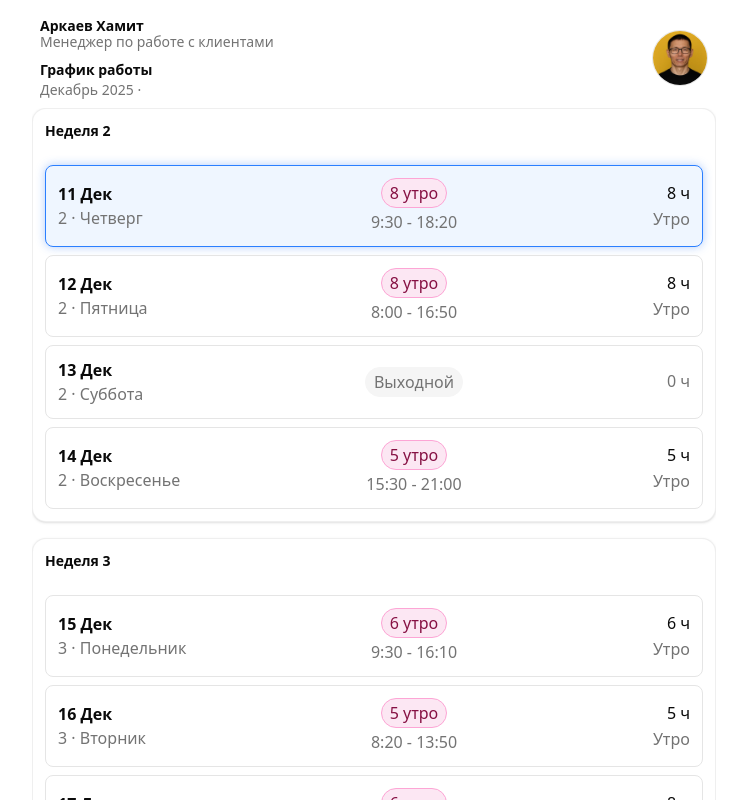
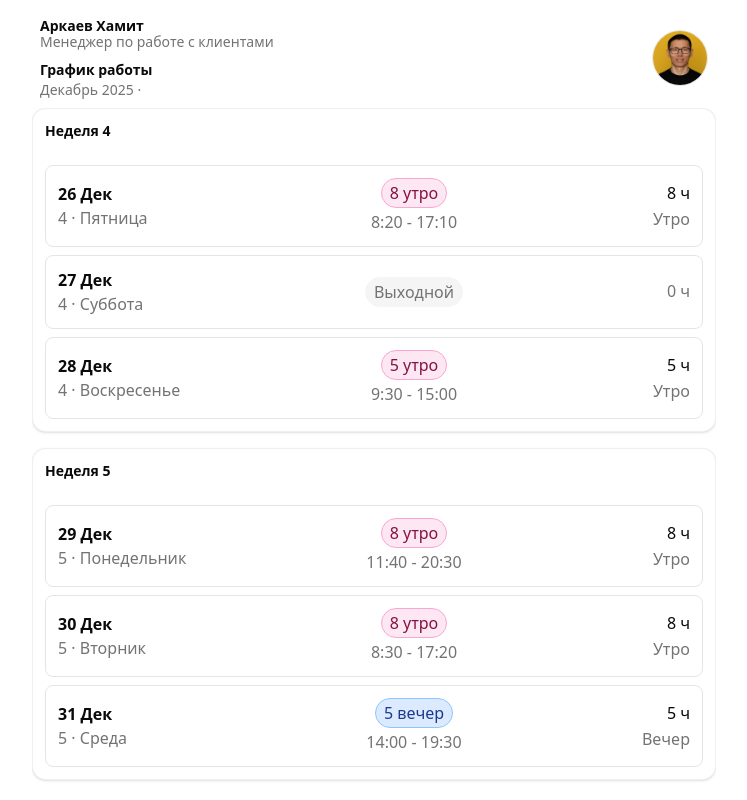
Before and after one commit to Hama-Gama/work-schedule, a React (Vite) app: page / in a window 1280 px wide. Shown: the top 800 px of the page, without its empty margins (266-1013 px from the left). Built offline with nearby package versions, Linux system fonts and the light colour scheme.

Commit message:
updates schedule for new year

```diff
--- a/src/data/decemberScheduleData.ts
+++ b/src/data/decemberScheduleData.ts
@@ -20,288 +20,7 @@ export type DayShift = {
 const DECEMBER = 'Декабрь'
 
 export const december2025Schedule: DayShift[] = [
-	// Неделя 1
-	{
-		date: '2025-12-01',
-		dayOfMonth: 1,
-		weekday: 'Понедельник',
-		weekNumber: 1,
-		monthName: DECEMBER,
-		shiftType: 'morning',
-		shiftName: '8 утро',
-		timeRange: '10:50 - 19:40',
-		durationHours: 8,
-	},
-	{
-		date: '2025-12-02',
-		dayOfMonth: 2,
-		weekday: 'Вторник',
-		weekNumber: 1,
-		monthName: DECEMBER,
-		shiftType: 'morning',
-		shiftName: '5 утро',
-		timeRange: '8:20 - 13:50',
-		durationHours: 5,
-	},
-	{
-		date: '2025-12-03',
-		dayOfMonth: 3,
-		weekday: 'Среда',
-		weekNumber: 1,
-		monthName: DECEMBER,
-		shiftType: 'morning',
-		shiftName: '5 утро',
-		timeRange: '8:00 - 13:30',
-		durationHours: 5,
-	},
-	{
-		date: '2025-12-04',
-		dayOfMonth: 4,
-		weekday: 'Четверг',
-		weekNumber: 1,
-		monthName: DECEMBER,
-		shiftType: 'morning',
-		shiftName: '8 утро',
-		timeRange: '8:30 - 17:20',
-		durationHours: 8,
-	},
-	{
-		date: '2025-12-05',
-		dayOfMonth: 5,
-		weekday: 'Пятница',
-		weekNumber: 1,
-		monthName: DECEMBER,
-		shiftType: 'morning',
-		shiftName: '8 утро',
-		timeRange: '8:00 - 16:50',
-		durationHours: 8,
-	},
-	{
-		date: '2025-12-06',
-		dayOfMonth: 6,
-		weekday: 'Суббота',
-		weekNumber: 1,
-		monthName: DECEMBER,
-		shiftType: 'none',
-		shiftName: 'Выходной',
-		timeRange: '',
-		durationHours: 0,
-	},
-	{
-		date: '2025-12-07',
-		dayOfMonth: 7,
-		weekday: 'Воскресенье',
-		weekNumber: 1,
-		monthName: DECEMBER,
-		shiftType: 'evening',
-		shiftName: '6 вечер',
-		timeRange: '15:20 - 22:00',
-		durationHours: 6,
-	},
-
-	// Неделя 2
-	{
-		date: '2025-12-08',
-		dayOfMonth: 8,
-		weekday: 'Понедельник',
-		weekNumber: 2,
-		monthName: DECEMBER,
-		shiftType: 'morning',
-		shiftName: '8 утро',
-		timeRange: '11:40 - 20:30',
-		durationHours: 8,
-	},
-	{
-		date: '2025-12-09',
-		dayOfMonth: 9,
-		weekday: 'Вторник',
-		weekNumber: 2,
-		monthName: DECEMBER,
-		shiftType: 'morning',
-		shiftName: '5 утро',
-		timeRange: '8:40 - 14:10',
-		durationHours: 5,
-	},
-	{
-		date: '2025-12-10',
-		dayOfMonth: 10,
-		weekday: 'Среда',
-		weekNumber: 2,
-		monthName: DECEMBER,
-		shiftType: 'morning',
-		shiftName: '6 утро',
-		timeRange: '9:30 - 16:10',
-		durationHours: 6,
-	},
-	{
-		date: '2025-12-11',
-		dayOfMonth: 11,
-		weekday: 'Четверг',
-		weekNumber: 2,
-		monthName: DECEMBER,
-		shiftType: 'morning',
-		shiftName: '8 утро',
-		timeRange: '9:30 - 18:20',
-		durationHours: 8,
-	},
-	{
-		date: '2025-12-12',
-		dayOfMonth: 12,
-		weekday: 'Пятница',
-		weekNumber: 2,
-		monthName: DECEMBER,
-		shiftType: 'morning',
-		shiftName: '8 утро',
-		timeRange: '8:00 - 16:50',
-		durationHours: 8,
-	},
-	{
-		date: '2025-12-13',
-		dayOfMonth: 13,
-		weekday: 'Суббота',
-		weekNumber: 2,
-		monthName: DECEMBER,
-		shiftType: 'none',
-		shiftName: 'Выходной',
-		timeRange: '',
-		durationHours: 0,
-	},
-	{
-		date: '2025-12-14',
-		dayOfMonth: 14,
-		weekday: 'Воскресенье',
-		weekNumber: 2,
-		monthName: DECEMBER,
-		shiftType: 'morning',
-		shiftName: '5 утро',
-		timeRange: '15:30 - 21:00',
-		durationHours: 5,
-	},
-
-	// Неделя 3
-	{
-		date: '2025-12-15',
-		dayOfMonth: 15,
-		weekday: 'Понедельник',
-		weekNumber: 3,
-		monthName: DECEMBER,
-		shiftType: 'morning',
-		shiftName: '6 утро',
-		timeRange: '9:30 - 16:10',
-		durationHours: 6,
-	},
-	{
-		date: '2025-12-16',
-		dayOfMonth: 16,
-		weekday: 'Вторник',
-		weekNumber: 3,
-		monthName: DECEMBER,
-		shiftType: 'morning',
-		shiftName: '5 утро',
-		timeRange: '8:20 - 13:50',
-		durationHours: 5,
-	},
-	{
-		date: '2025-12-17',
-		dayOfMonth: 17,
-		weekday: 'Среда',
-		weekNumber: 3,
-		monthName: DECEMBER,
-		shiftType: 'morning',
-		shiftName: '6 утро',
-		timeRange: '8:20 - 17:10',
-		durationHours: 8,
-	},
-	{
-		date: '2025-12-18',
-		dayOfMonth: 18,
-		weekday: 'Четверг',
-		weekNumber: 3,
-		monthName: DECEMBER,
-		shiftType: 'morning',
-		shiftName: '8 утро',
-		timeRange: '8:40 - 17:30',
-		durationHours: 8,
-	},
-	{
-		date: '2025-12-19',
-		dayOfMonth: 19,
-		weekday: 'Пятница',
-		weekNumber: 3,
-		monthName: DECEMBER,
-		shiftType: 'morning',
-		shiftName: '8 утро',
-		timeRange: '9:30 - 18:20',
-		durationHours: 8,
-	},
-	{
-		date: '2025-12-20',
-		dayOfMonth: 20,
-		weekday: 'Суббота',
-		weekNumber: 3,
-		monthName: DECEMBER,
-		shiftType: 'none',
-		shiftName: 'Выходной',
-		timeRange: '',
-		durationHours: 0,
-	},
-	{
-		date: '2025-12-21',
-		dayOfMonth: 21,
-		weekday: 'Воскресенье',
-		weekNumber: 3,
-		monthName: DECEMBER,
-		shiftType: 'evening',
-		shiftName: '5 вечер',
-		timeRange: '16:30 - 22:00',
-		durationHours: 5,
-	},
-
-	// Неделя 4
-	{
-		date: '2025-12-22',
-		dayOfMonth: 22,
-		weekday: 'Понедельник',
-		weekNumber: 4,
-		monthName: DECEMBER,
-		shiftType: 'morning',
-		shiftName: '8 утро',
-		timeRange: '10:00 - 18:50',
-		durationHours: 8,
-	},
-	{
-		date: '2025-12-23',
-		dayOfMonth: 23,
-		weekday: 'Вторник',
-		weekNumber: 4,
-		monthName: DECEMBER,
-		shiftType: 'evening',
-		shiftName: '6 вечер',
-		timeRange: '15:20 - 22:00',
-		durationHours: 6,
-	},
-	{
-		date: '2025-12-24',
-		dayOfMonth: 24,
-		weekday: 'Среда',
-		weekNumber: 4,
-		monthName: DECEMBER,
-		shiftType: 'morning',
-		shiftName: '5 утро',
-		timeRange: '10:00 - 15:30',
-		durationHours: 5,
-	},
-	{
-		date: '2025-12-25',
-		dayOfMonth: 25,
-		weekday: 'Четверг',
-		weekNumber: 4,
-		monthName: DECEMBER,
-		shiftType: 'morning',
-		shiftName: '8 утро',
-		timeRange: '8:00 - 16:50',
-		durationHours: 8,
-	},
+	// ===== ДЕКАБРЬ 2025 (с 26 по 31) =====
 	{
 		date: '2025-12-26',
 		dayOfMonth: 26,
@@ -332,21 +51,19 @@ export const december2025Schedule: DayShift[] = [
 		monthName: DECEMBER,
 		shiftType: 'morning',
 		shiftName: '5 утро',
-		timeRange: '11:00 - 16:30',
+		timeRange: '9:30 - 15:00',
 		durationHours: 5,
 	},
-
-	// Неделя 5 (без смен)
 	{
 		date: '2025-12-29',
 		dayOfMonth: 29,
 		weekday: 'Понедельник',
 		weekNumber: 5,
 		monthName: DECEMBER,
-		shiftType: 'none',
-		shiftName: 'Нет смены',
-		timeRange: '',
-		durationHours: 0,
+		shiftType: 'morning',
+		shiftName: '8 утро',
+		timeRange: '11:40 - 20:30',
+		durationHours: 8,
 	},
 	{
 		date: '2025-12-30',
@@ -354,10 +71,10 @@ export const december2025Schedule: DayShift[] = [
 		weekday: 'Вторник',
 		weekNumber: 5,
 		monthName: DECEMBER,
-		shiftType: 'none',
-		shiftName: 'Нет смены',
-		timeRange: '',
-		durationHours: 0,
+		shiftType: 'morning',
+		shiftName: '8 утро',
+		timeRange: '8:30 - 17:20',
+		durationHours: 8,
 	},
 	{
 		date: '2025-12-31',
@@ -365,9 +82,9 @@ export const december2025Schedule: DayShift[] = [
 		weekday: 'Среда',
 		weekNumber: 5,
 		monthName: DECEMBER,
-		shiftType: 'none',
-		shiftName: 'Нет смены',
-		timeRange: '',
-		durationHours: 0,
+		shiftType: 'evening',
+		shiftName: '5 вечер',
+		timeRange: '14:00 - 19:30',
+		durationHours: 5,
 	},
 ]
```
